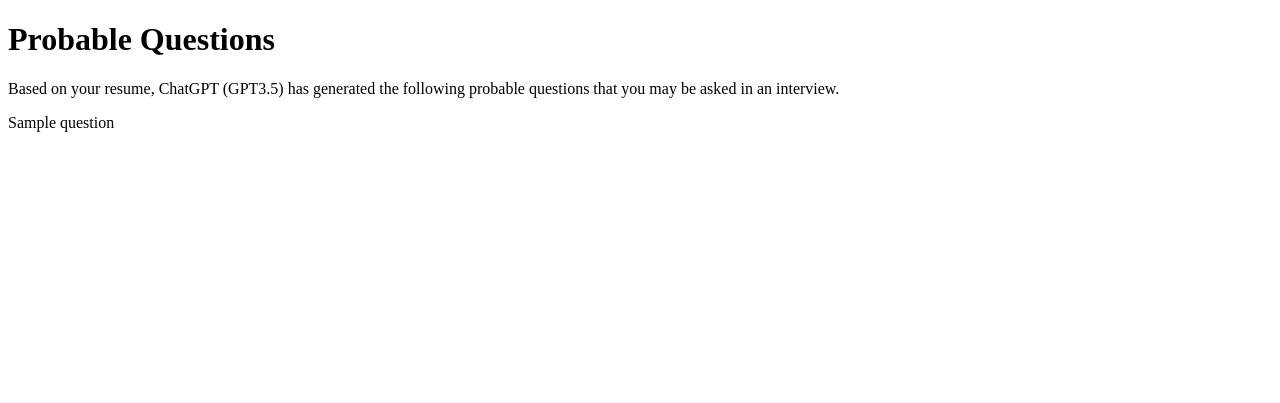
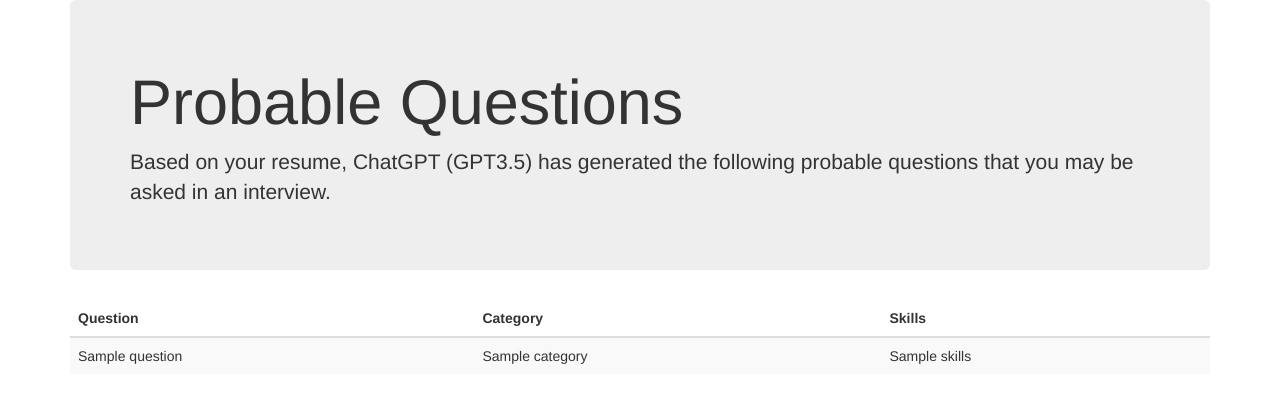
Before and after one commit to SrikarKashyap/ResumeQuestionsGPT, a Flask app: template templates/questions.html in a window 1280 px wide. Shown: the top 403 px of the page. Run offline with Flask 3, Linux system fonts and the light colour scheme; the template is opened without the code that fills it: most values are stand-ins (such as "Sample title", 1, 10 or a date in 2020); some libraries are stand-ins or nearby versions.

Commit message:
UI improved + table for output + formatted output from api

```diff
--- a/app.py
+++ b/app.py
@@ -1,6 +1,7 @@
 import flask
 import openai
 import PyPDF2
+import json
 
 app = flask.Flask(__name__)
 
@@ -20,24 +21,39 @@ def questions():
     resume = ""
     for i in range(len(pdfReader.pages)):
         resume += pdfReader.pages[i].extract_text()
-    content = """
-    {}
---------------------------
+    content = """{resume}
+    --------------------------
 
-Given the above resume, generate 10 technical questions that can be asked to the candidate in an interview setting. Some of them have to be general and some specific. Assume mid-level candidate with 2-3 years of experience.
-""".format(resume)
+Given the above resume, generate 10 technical questions that can be asked to the candidate in an interview setting.
+Some of them have to be general and some specific.
+Assume mid-level candidate with 2-3 years of experience.
+Also provide the category of the question and the skills it is testing for.
+Answer MUST be in JSON format with the following structure:
+{{
+    "questions": [
+        {{
+            "question": "What is the difference between supervised and unsupervised learning?",
+            "category": "ML",
+            "skills": ["ML", "supervised learning", "unsupervised learning"]
+        }},
+    ]
+}}
+"""
 
     completion = openai.ChatCompletion.create(
         model="gpt-3.5-turbo",
         messages=[
-            {"role": "system", "content": "You are a principal data scientist/software engineer who is technically proficient."},
-            {"role": "user", "content": content}
+            {"role": "system", "content": "You are a principal data scientist/software engineer who is technically proficient. Also provide the category of the question and the skills it is testing for"},
+            {"role": "user", "content": content.format(resume=resume)}
         ]
     )
-    question = completion['choices'][0]['message']['content']
-    questions = question.split('\n')
+    questions = completion['choices'][0]['message']['content']
+    with open('questions.json', 'w') as f:
+        f.write(questions)
+    answer = json.loads(questions)
+    # questions = question.split('\n')
     # return str(answer)
-    return flask.render_template('questions.html', questions=questions)
+    return flask.render_template('questions.html', questions=dict(answer)['questions'])
 
 
 if __name__ == '__main__':
--- a/requirements.txt
+++ b/requirements.txt
@@ -1,6 +1,7 @@
 flask
 numpy
 matplotlib
+json
 scipy
 scikit-learn
 tenacity
--- a/templates/questions.html
+++ b/templates/questions.html
@@ -10,19 +10,40 @@
         <title>Probable Questions</title>
         <meta name="description" content="">
         <meta name="viewport" content="width=device-width, initial-scale=1">
-        <link rel="stylesheet" href="">
+        <link rel="stylesheet" href="https://maxcdn.bootstrapcdn.com/bootstrap/3.4.1/css/bootstrap.min.css">
     </head>
     <body>
         <!--[if lt IE 7]>
             <p class="browsehappy">You are using an <strong>outdated</strong> browser. Please <a href="#">upgrade your browser</a> to improve your experience.</p>
         <![endif]-->
 
-        <script src="" async defer></script>
-        <h1>Probable Questions</h1>
-        <p>Based on your resume, ChatGPT (GPT3.5) has generated the following probable questions that you may be asked in an interview.</p>
+        <div class="container">
+            <div class="jumbotron">
+                <h1>Probable Questions</h1>
+                <p>Based on your resume, ChatGPT (GPT3.5) has generated the following probable questions that you may be asked in an interview.</p>
+            </div>
+            <div class="row">
+                <div class="col-sm-12">
+                    <!-- iterate through questions list and display in table using Jinja -->
+                    <table class="table table-striped">
+                        <thead>
+                            <tr>
+                                <th>Question</th>
+                                <th>Category</th>
+                                <th>Skills</th>
+                            </tr>
+                        </thead>
+                        <tbody>
+                            {% for question in questions %}
+                            <tr>
+                                <td>{{ question.question }}</td>
+                                <td>{{ question.category }}</td>
+                                <td>{{ question.skills }}</td>
+                            </tr>
+                            {% endfor %}
+                        </tbody>
 
-        {% for question in questions %}
-            <p>{{ question }}</p>
-        {% endfor %}
+                </div>
+            </div>
     </body>
 </html>
```
Also changed, not shown: templates/index.html (+20 -6 lines).
